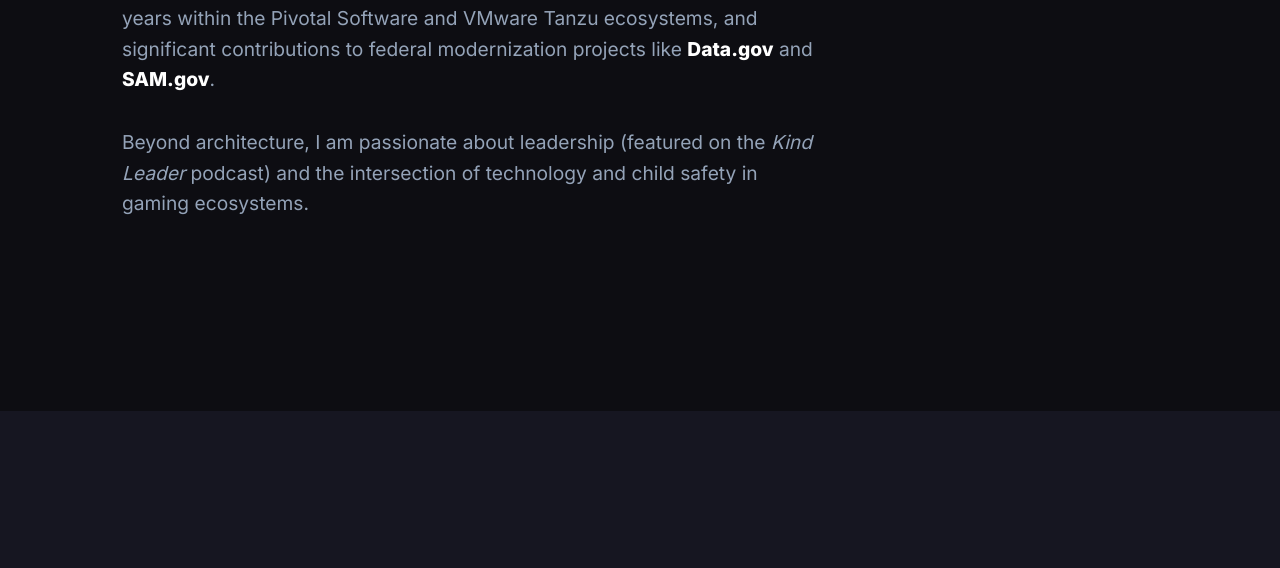
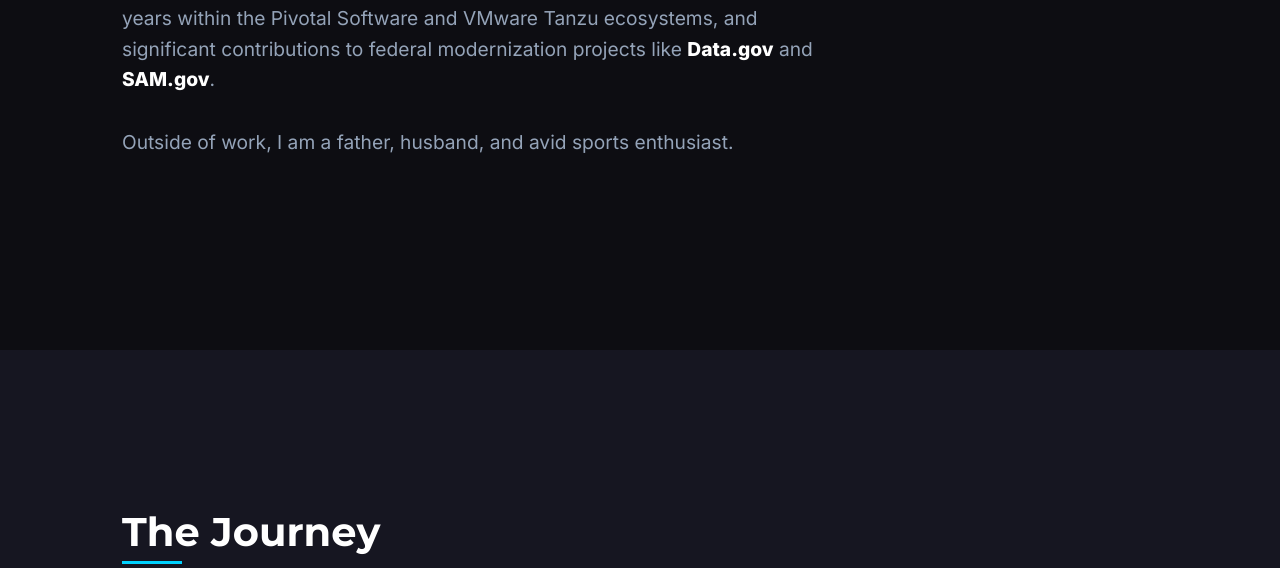
Before and after one commit to ykhadilkar/yatin-personal-site, a website built with Vite: page index.html in a window 1280 px wide. Shown: the part 1220-1788 px from the top of the page. Built offline with nearby package versions, Linux system fonts and the light colour scheme.

Commit message:
Update index.html with latest content

```diff
--- a/index.html
+++ b/index.html
@@ -49,9 +49,9 @@
           </p>
           <p>My career is defined by over 15 years of technical leadership, including 7 years within the Pivotal
             Software and VMware Tanzu ecosystems, and significant contributions to federal modernization projects like
-            <strong>Data.gov</strong> and <strong>SAM.gov</strong>.</p>
-          <p>Beyond architecture, I am passionate about leadership (featured on the <em>Kind Leader</em> podcast) and
-            the intersection of technology and child safety in gaming ecosystems.</p>
+            <strong>Data.gov</strong> and <strong>SAM.gov</strong>.
+          </p>
+          <p>Outside of work, I am a father, husband, and avid sports enthusiast. </p>
         </div>
       </div>
     </div>
```
